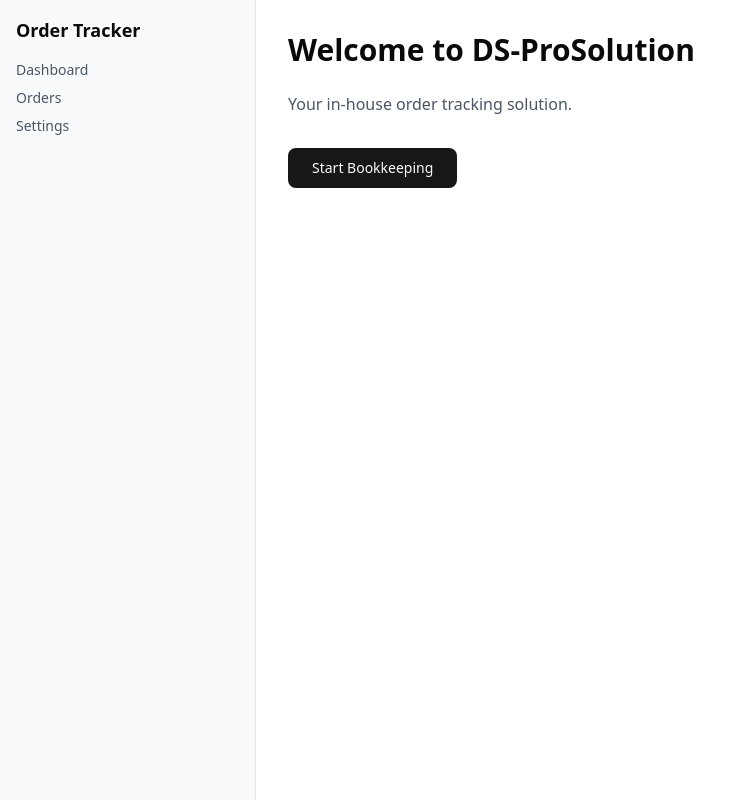
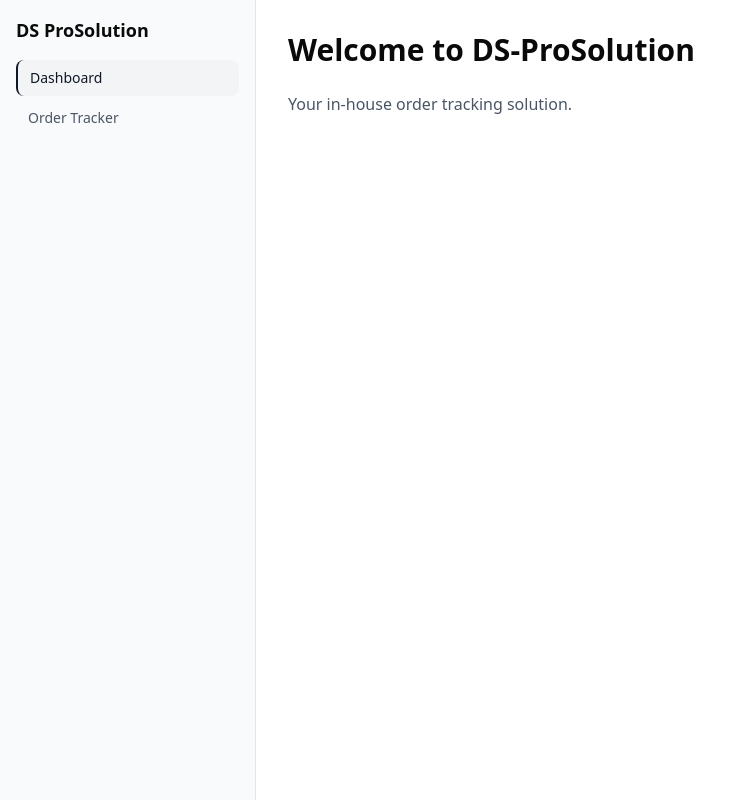
Before and after one commit to RonnieDEV213/DS-ProSolution, a Next.js app in the folder apps/web/: page / in a window 1280 px wide. Shown: the whole page, without its empty margins (0-740 px from the left). Built offline with nearby package versions, Linux system fonts and the light colour scheme.

Commit message:
ui(dashboard): removed extra sidebar tabs

```diff
--- a/apps/web/src/app/page.tsx
+++ b/apps/web/src/app/page.tsx
@@ -1,18 +1,22 @@
 "use client";
 
 import { motion } from "framer-motion";
-import { Button } from "@/components/ui/button";
 
 export default function Home() {
   return (
     <div className="flex min-h-screen">
-      {/* Sidebar placeholder */}
+      {/* Sidebar */}
       <aside className="w-64 border-r bg-gray-50 p-4">
-        <h2 className="text-lg font-semibold mb-4">Order Tracker</h2>
-        <nav className="space-y-2">
-          <div className="text-sm text-gray-600">Dashboard</div>
-          <div className="text-sm text-gray-600">Orders</div>
-          <div className="text-sm text-gray-600">Settings</div>
+        <h2 className="text-lg font-semibold mb-4">DS ProSolution</h2>
+        <nav className="space-y-1">
+          {/* Active tab - Dashboard */}
+          <div className="text-sm font-medium text-gray-900 bg-gray-100 px-3 py-2 rounded-md border-l-2 border-gray-900">
+            Dashboard
+          </div>
+          {/* Inactive tab */}
+          <div className="text-sm text-gray-600 px-3 py-2 rounded-md hover:bg-gray-100 cursor-pointer">
+            Order Tracker
+          </div>
         </nav>
       </aside>
 
@@ -27,7 +31,6 @@ export default function Home() {
           <p className="text-gray-600 mb-8">
             Your in-house order tracking solution.
           </p>
-          <Button size="lg">Start Bookkeeping</Button>
         </motion.div>
       </main>
     </div>
```
